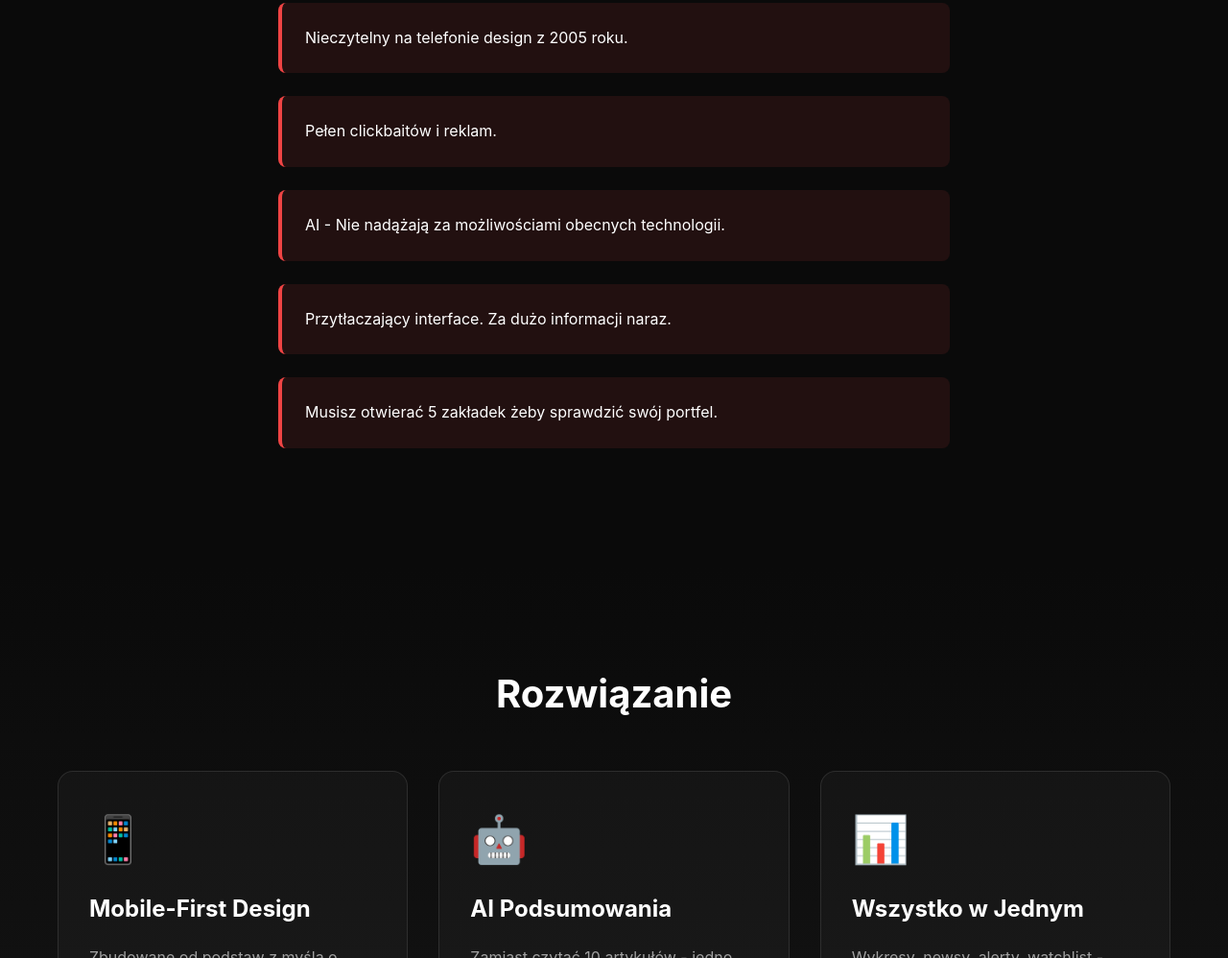
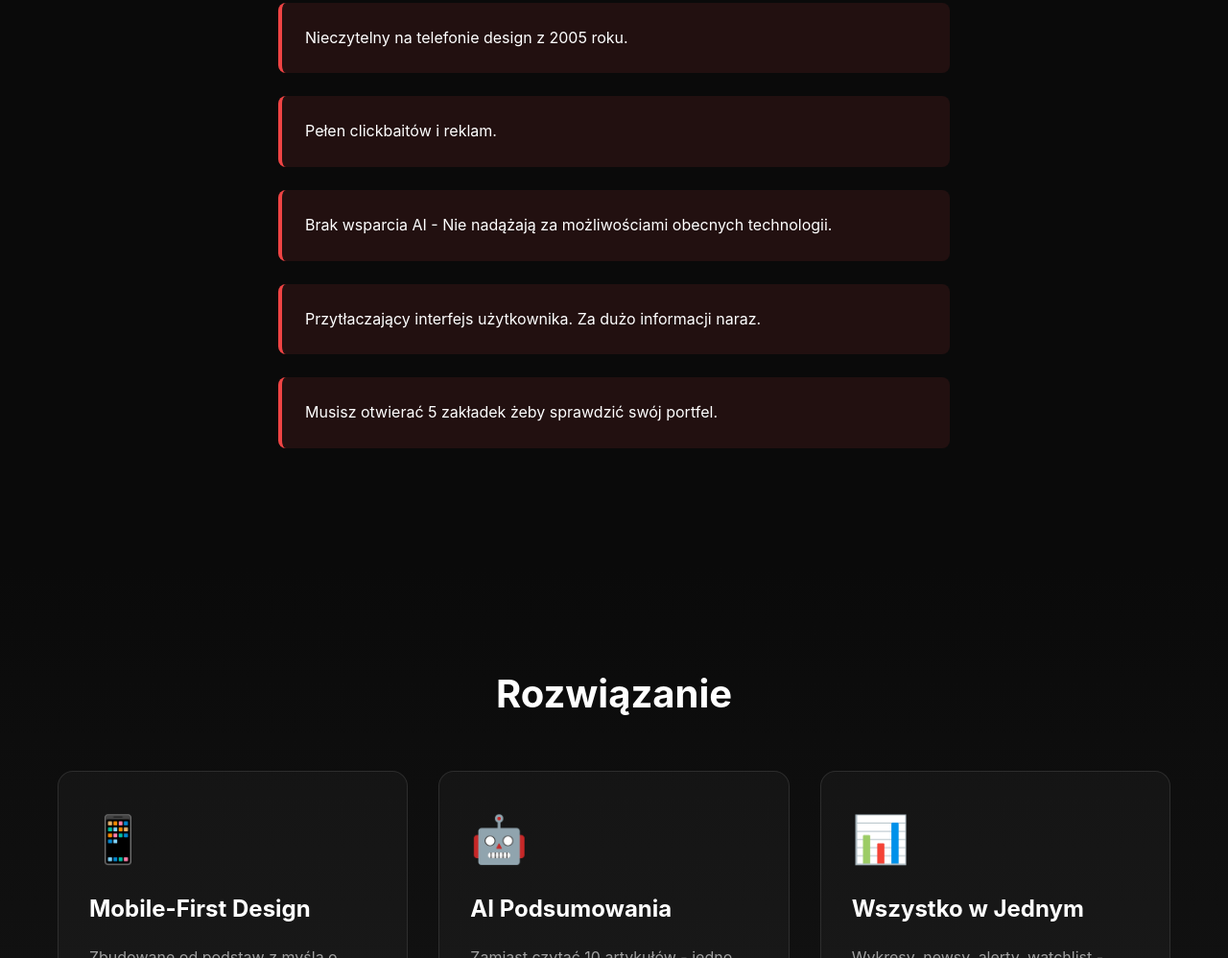
Before and after one commit to daxter44/BetterStock, a plain HTML site: page index.html in a window 1280 px wide. Shown: the part 1056-2054 px from the top of the page at 96% size. Drawn offline with Linux system fonts and the light colour scheme.

Commit message:
Initial landing page

```diff
--- a/index.html
+++ b/index.html
@@ -301,10 +301,10 @@
                     Pełen clickbaitów i reklam.
                 </div>
                 <div class="problem-item">
-                    AI - Nie nadążają za możliwościami obecnych technologii.
+                    Brak wsparcia AI - Nie nadążają za możliwościami obecnych technologii.
                 </div>
                 <div class="problem-item">
-                    Przytłaczający interface. Za dużo informacji naraz.
+                    Przytłaczający interfejs użytkownika. Za dużo informacji naraz.
                 </div>
                 <div class="problem-item">
                     Musisz otwierać 5 zakładek żeby sprawdzić swój portfel.
```
